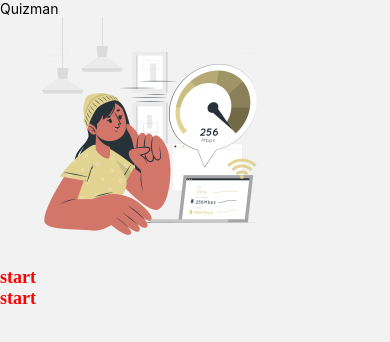
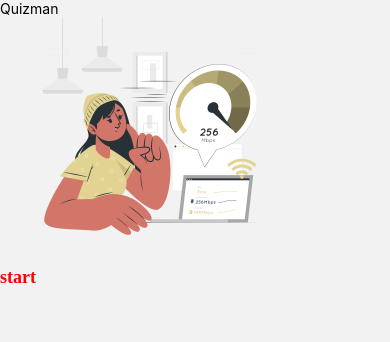
Before and after one commit to oluman2020/Quiz-app, a React Native app: screen /Home in a window 390 px wide. Shown: the top 342 px of the page. Built offline with nearby package versions, Linux system fonts and the light colour scheme.

Commit message:
changed App/Screens/Home.js

```diff
--- a/Apps/Screens/Home.js
+++ b/Apps/Screens/Home.js
@@ -23,9 +23,7 @@ export default function Home({ navigation }) {
                 <AppText>Start</AppText>
             </TouchableOpacity>
 
-            <TouchableOpacity onPress={() => navigation.navigate('Myquiz')}>
-                <AppText>Start</AppText>
-            </TouchableOpacity>
+
         </View>
     )
 }
```
